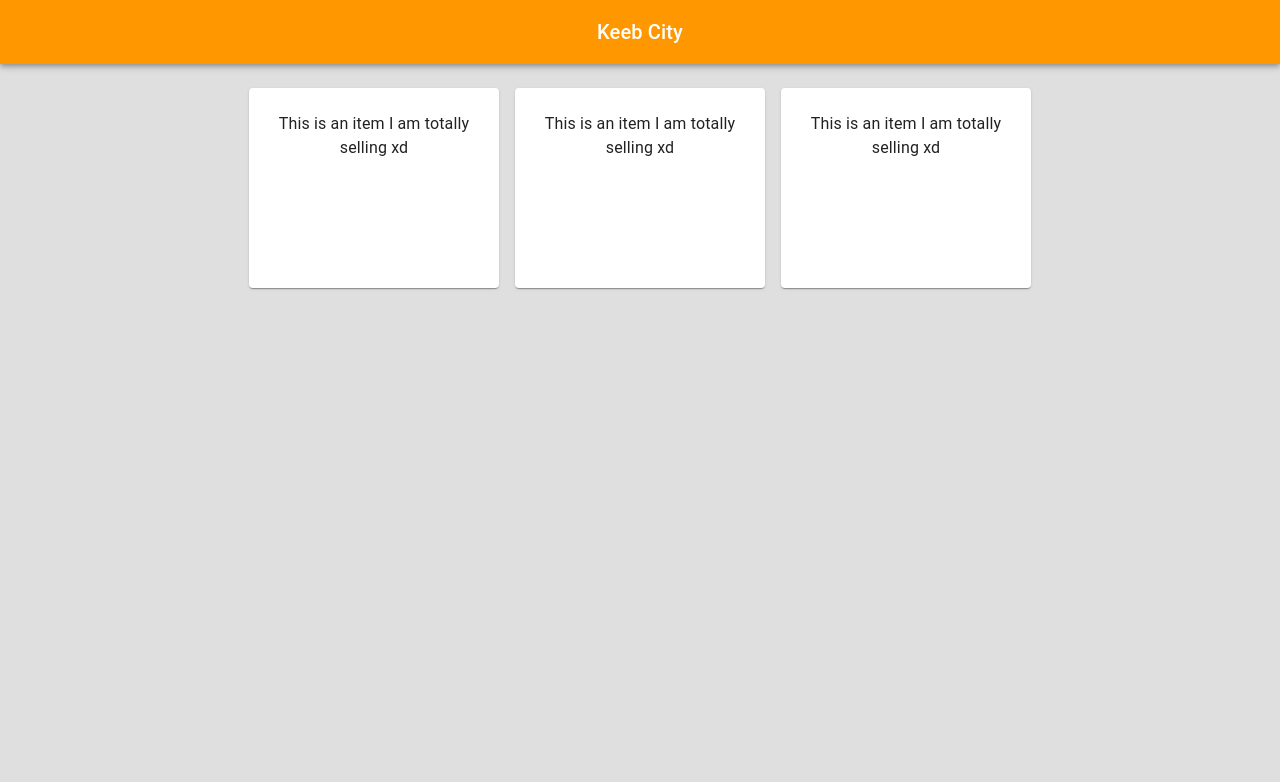
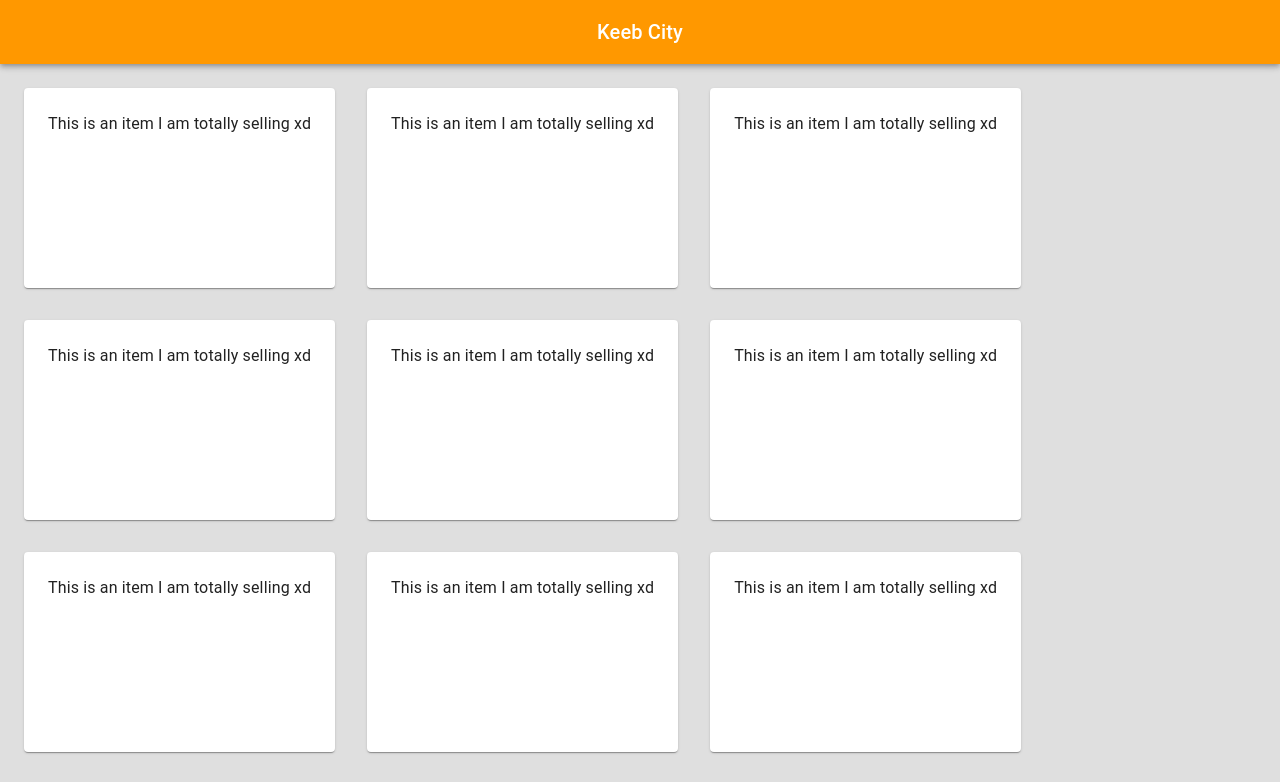
Before and after one commit to ChetanTakyar/Keyboard-Store, a React (Create React App) app in the folder online-store/: page / in a window 1280 px wide. Shown: the top 782 px of the page. Built offline with nearby package versions, Linux system fonts and the light colour scheme.

Commit message:
grid that is left aligned but flexes properly?

```diff
--- a/online-store/public/index.html
+++ b/online-store/public/index.html
@@ -9,35 +9,9 @@
       name="description"
       content="Web site created using create-react-app"
     />
-    <link rel="apple-touch-icon" href="%PUBLIC_URL%/logo192.png" />
-    <!--
-      manifest.json provides metadata used when your web app is installed on a
-      user's mobile device or desktop. See https://developers.google.com/web/fundamentals/web-app-manifest/
-    -->
-    <link rel="manifest" href="%PUBLIC_URL%/manifest.json" />
-    <!--
-      Notice the use of %PUBLIC_URL% in the tags above.
-      It will be replaced with the URL of the `public` folder during the build.
-      Only files inside the `public` folder can be referenced from the HTML.
-
-      Unlike "/favicon.ico" or "favicon.ico", "%PUBLIC_URL%/favicon.ico" will
-      work correctly both with client-side routing and a non-root public URL.
-      Learn how to configure a non-root public URL by running `npm run build`.
-    -->
-    <title>React App</title>
+    <title>Keeb City</title>
   </head>
   <body>
-    <noscript>You need to enable JavaScript to run this app.</noscript>
     <div id="root"></div>
-    <!--
-      This HTML file is a template.
-      If you open it directly in the browser, you will see an empty page.
-
-      You can add webfonts, meta tags, or analytics to this file.
-      The build step will place the bundled scripts into the <body> tag.
-
-      To begin the development, run `npm start` or `yarn start`.
-      To create a production bundle, use `npm run build` or `yarn build`.
-    -->
   </body>
 </html>
--- a/online-store/src/App.js
+++ b/online-store/src/App.js
@@ -29,7 +29,7 @@ function App() {
       <CssBaseline />
       <div className="App">
         <Navbar />
-        <Box sx={{ m: 3 }}>
+        <Box sx={{ m: 3, justifyContent: "center" }}>
           <StoreGrid />
         </Box>
       </div>
--- a/online-store/src/components/StoreGrid.js
+++ b/online-store/src/components/StoreGrid.js
@@ -5,15 +5,19 @@ import { Typography } from "@mui/material";
 
 export default function SpacingGrid() {
   return (
-    <Grid sx={{ flexGrow: 1 }} container spacing={2}>
+    <Grid
+      sx={{ flexGrow: 1, maxWidth: "1065px", display: "flex" }}
+      container
+      spacing={2}
+    >
       <Grid item xs={12}>
-        <Grid container justifyContent="center" spacing={2}>
-          {[0, 1, 2].map((value) => (
+        <Grid container rowSpacing={4} columnSpacing={{ xs: 2, sm: 4, md: 4 }}>
+          {[0, 1, 2, 3, 4, 5, 6, 7, 8, 9, 10, 11, 12].map((value) => (
             <Grid key={value} item>
               <Paper
                 sx={{
-                  height: 200,
-                  width: 250,
+                  minHeight: 200,
+                  minWidth: 250,
                   p: 3,
                   // backgroundColor: (theme) =>
                   // theme.palette.mode === "dark" ? "#1A2027" : "#fff",
```
Also changed, not shown: online-store/public/logo192.png (deleted), online-store/public/logo512.png (deleted).
